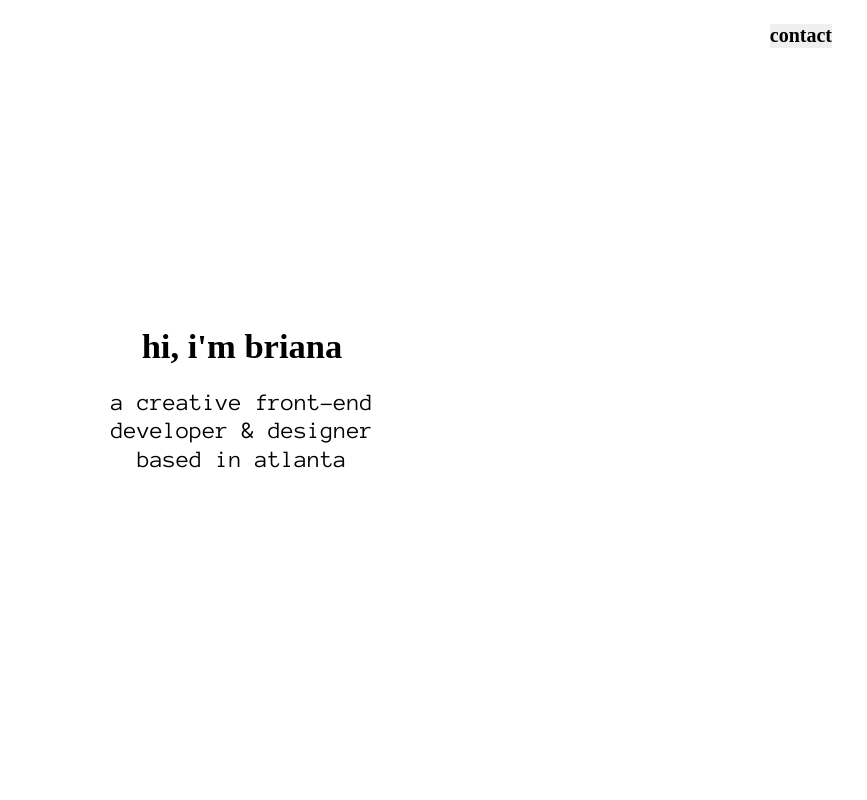
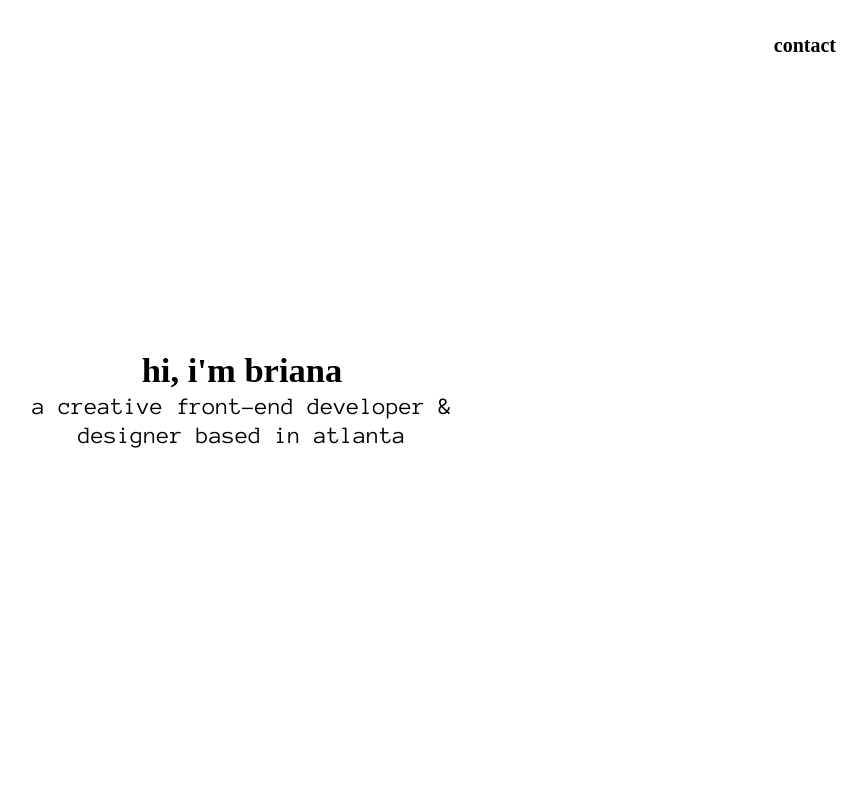
Before and after one commit to brianagude/briana_gude, a website: page src/index.html in a window 1280 px wide. Shown: the top 800 px of the page, without its empty margins (398-1265 px from the left). Drawn offline with nearby package versions, Linux system fonts and the light colour scheme; files that its build step writes are made by us from their sources; a web font is replaced by a local one.

Commit message:
complete redesign / 2 columns

```diff
--- a/src/css/global.scss
+++ b/src/css/global.scss
@@ -1,7 +1,5 @@
   //font
   @import url('https://fonts.googleapis.com/css?family=Anonymous+Pro:400,700,700i');
-  @import url('https://fonts.googleapis.com/css?family=Abel|Anonymous+Pro|Coda+Caption:800|Fjalla+One|Questrial');
-  @import url('https://fonts.googleapis.com/css?family=Anonymous+Pro|Inconsolata|News+Cycle|Poppins|Questrial|Staatliches|Thasadith|VT323');
 
 	// colors
 	$pink1: #F92A80;
@@ -12,8 +10,6 @@
 	$yellow: #f1d302;
 	$blue: #235789;
 
-  // animations
-
   // mixins
   @mixin colors() {
     span{transition: all 30s;}
@@ -23,49 +19,47 @@
     span:nth-child(7n-1):hover{color: $pink4;}
     span:nth-child(4n+1):hover{color: $blue;}
     span:nth-child(5n):hover{color: $yellow;}
-}
+  }
 
-  * { margin:0; padding:0; }
+  @mixin flex($justify){
+    display: flex;
+    justify-content: $justify;
+    align-items: center;
+  }
+
+  // * { margin:0; padding:0; }
   html {font-size: 24px;}
   body {
     background-color: white;
     font-family: 'Anonymous Pro', monospace;
-    // font-family: futura;
-    // font-family: 'Questrial', sans-serif;
-    // font-family: 'VT323', monospace;
     font-weight: 400;
     line-height: 1.2;
     text-align: center;
     color: black;
     cursor: crosshair;
+    // margin: 40px;
   }
 
   a{
     color: black;
     text-decoration: none;
 
-    // &:hover{
-      // text-decoration:underline;
-    // }
+    &:hover{text-decoration: line-through;}
   }
-
-
 
   h1, h2, h3, h4, h5, a, .dropbtn {
     margin: 0;
-    // font-family: 'Questrial', sans-serif;
-    // font-family: 'VT323', monospace;
-    // font-family: 'Anonymous Pro', monospace;
     font-family: futura;
 
-    font-weight: 800;
+    font-weight: 700;
     line-height: 1.2;
+
+    @include colors();
   }
 
   h1 {
     font-size: 2.074em;
     font-weight: 700;
-
     @include colors();
   }
 
@@ -74,52 +68,28 @@
   h4 {font-size: 1.2em;}
   small, .text_small {font-size: 0.833em;}
 
-  a.logo{
+
+  header{
+    @include flex(space-between);
     top: 0;
     left: 0;
     position: fixed;
+    width: 100%;
+    // z-index: 5;
+    div{margin: 10px 20px 40px 20px;}
 
-    img{
-      max-height: 25px;
-      padding: 0;
-      margin: 20px 30px;
-    }
-  }
-
-  // header{
-  //   display: flex;
-  //   justify-content: space-between;
-  //
-  //   top: 0;
-  //   left: 0;
-  //   position: fixed;
-  //   padding: 0;
-  //   margin: 0;
-  //
-  //   width: 100vw;
-  //   height: auto;
-  //
-  //   img{
-  //     max-height: 25px;
-  //     padding: 0;
-  //     margin: 20px 30px;
-  //   }
-
-    nav.links{
-      // display: none;
-      top: 0;
-      right: 20px;
-      position: fixed;
-      // height: 100%;
-      margin: 20px 30px;
+    nav{
+      margin: 20px 20px 40px 20px;
       text-align: right;
       p, a, .dropbtn {font-size: 0.833em;}
 
-      .dropbtn {border: none;}
+      .dropbtn {
+        border: none;
+        background-color: rgba(0, 0, 0, 0);
+      }
       .dropdown {
         position: relative;
         display: inline-block;
-        // text-align: right;
       }
 
       /* Dropdown Content (Hidden by Default) */
@@ -157,73 +127,47 @@
         text-decoration: underline;
       }
           }
-  // }
-
-  section.main{
-    height: 100vh;
-    width: 100vw;
-    display: flex;
-    justify-content: center;
-    align-items: center;
-    flex-wrap: wrap;
-    text-align: center;
-
-    div{max-width: 25vw;}
-
-    p, h1, h2, h3, h4, h5{
-      margin: 20px;
-      @include colors();
-    }
-}
-
-  section.sub{
-    height: 100vh;
-    width: 100vw;
-    display: flex;
-    justify-content: flex-start;
-    align-items: flex-start;
-    flex-wrap: wrap;
-    text-align: center;
-
-    div{max-width: 25vw;}
-    p, h1, h2, h3, h4, h5{
-      margin: 20px;
-      @include colors();
-    }
   }
 
 
-  section.projects {
-    width: 100vw;
-    height: 100vh;
+
+  section.copy{
+    @include flex(center);
+    min-height: 100vh;
+    width: 33.333vw;
+
+    position: fixed;
     top: 0;
     left: 0;
-    padding: 0;
-    margin: 80px 10px;
 
-    div a{display: block;}
-    div a, p, h1, h2, h3, h4{margin: 10px;}
-    div{
-      text-align: right;
-      margin: 10px;
-    }
-
-    // h1, h2, h3, h4, h5{
-    //   span:nth-child(1n){color: $pink1;}
-    //   span:nth-child(2n){color: $pink2;}
-    //   span:nth-child(7n-1){color: $pink4;}
-    //   span:nth-child(4n+1){color: $blue;}
-    //   span:nth-child(5n){color: $yellow;}
-    //   span:nth-child(3n+1){font-size: 30px;}
-    // }
+    // background-color: orange;
   }
 
-    // nav {
-    //   margin-bottom: 20px;
-    //   a {font-weight: 500;}
-    //   p{
-    //     margin: 0;
-    //     font-weight: 700;
-    //     font-style: italic;
-    //   }
-    // }
+  section.projects{
+    @include flex(space-between);
+    // flex-wrap: wrap;
+    // overflow: scroll;
+    // position: fixed;
+    // top: 0;
+    // left: 0;
+    margin-left: 33.333vw;
+    min-height: 100vh;
+    max-height: 100%;
+    width: 66.666vw;
+
+    // background-color: blue;
+
+    div.content{
+      @include flex(center);
+      flex-wrap: wrap;
+      // min-height: 100vh;
+      width: 50%;
+      // border: 5px solid black;
+      // background-color: pink;
+
+      img{max-width: 350px;}
+      h3, p{
+        margin:0;
+      }
+    }
+  }
--- a/src/index.html
+++ b/src/index.html
@@ -9,11 +9,10 @@
   </head>
 
   <body>
-    <!-- <a href='index.html' class='logo'><img src='img/logo-icon-color.png'></a> -->
 
-    <nav class='links'>
-      <!-- <a href='about.html'>about</a>
-      <a href='projects.html'>projects</a> -->
+    <header>
+      <div class='topic'> <h4>  </h4></div>
+      <nav>
         <div class="dropdown">
           <button class="dropbtn">contact</button>
           <div class="dropdown-content">
@@ -24,23 +23,39 @@
           </div>
         </div>
       </nav>
+    </header>
 
+    <section class='copy'>
+      <div>
+        <div class='title'></div>
+        <div class='desc'></div>
+      </div>
+    </section>
 
+    <!-- <section class='projects'>
 
-    <section class='main'>
+    </section> -->
+
+    <section class='projects'>
+      <div class='content'>
         <div>
           <h3> hi, i'm briana </h1>
           <p> a creative front-end developer & designer based in atlanta</p>
-        <!-- <p> in the past, i have worked with start-ups & creative agencies based in atlanta & new york </p>
-        <p> i am a modern design enthusiast & a 2017 graduate of georgia state university </p> -->
+        </div>
+      </div>
+      <div class='content'> </div>
+    </section>
+
+    <section class='projects' data-topic='projects'  data-title='flyleaf' data-desc='a publishing company based in new york, ny' data-bkgrd='pink'>
+      <div class='content'>
+        <img src='img/issue1cover.jpg'>
+      </div>
+
+      <div class='content'>
+        <img src='img/oui1.jpg'>
       </div>
     </section>
 
-    <section class='sub'>
-      <h4> recent projects: </h4>
-    </section>
-
-    <div class='cursor'></div>
     <script src='js/global.js'></script>
   </body>
 </html>
--- a/src/js/global.js
+++ b/src/js/global.js
@@ -1,3 +1,5 @@
+//  text effect
+
 'use strict'
 
 function _toArray(arr) { return Array.isArray(arr) ? arr : Array.from(arr) }
@@ -18,51 +20,22 @@ function makeSpans (selector) {
 
 makeSpans('p, h1, h2, h3, h4, h5')
 
-// new mouse
-const cursor = document.querySelector('div.cursor')
-let isMouseDown = false
 
-const grow = function(){
-  cursor.classList.add('is-down')
-}
-
-const shrink = function(){
-   cursor.classList.remove('is-down')
-}
-
-const moveCursor = function(x, y){
-  cursor.style.left = x + 'px'
-  cursor.style.top = y + 'px'
-}
-
-document.addEventListener('mousedown', function(event){
-  isMouseDown = true
-  grow()
-})
-
-document.addEventListener('mouseup', function(){
-  isMouseDown = false
-  shrink()
-})
-
-document.addEventListener('mousemove', function(event){
-  moveCursor(event.pageX, event.pageY)
-  // console.log(event)
-})
-
-$('a').on('mouseenter', function(){
-  $('.cursor').addClass('is-down')
-})
-
-$('a').on('mouseleave', function(){
-  $('.cursor').removeClass('is-down')
-})
+// change elements on scroll
 
 
-// animate logo
+document.addEventListener('scroll', function() {
+  const pixels = window.pageYOffset
+  const sections = document.querySelectorAll('section.projects')
+  const topic = document.querySelector('div.topic h4')
+  const title = document.querySelector('div.title')
+  const desc = document.querySelector('div.desc')
 
-// project movement
-const projectlink = document.querySelectorAll('project-list a')
-$(projectlink).on('click', function(){
-  $('div.project-list').css('transform', 'translateX(-100%)')
+  sections.forEach(section => {
+    if (section.offsetTop - 200 <= pixels){
+      topic.innerHTML = section.getAttribute('data-topic')
+      title.innerHTML = section.getAttribute('data-title')
+      desc.innerHTML = section.getAttribute('data-desc')
+    }
+  })
 })
```
Also changed, not shown: dist/css/global.css, dist/img/issue1cover.jpg (added), dist/img/oui1.jpg (added), dist/img/plantlife1.jpg (added), dist/img/plantlifebunch.jpg (added), dist/img/sexntech cover.jpg (added), dist/index.html, dist/js/global.js, src/img/issue1cover.jpg (added), src/img/oui1.jpg (added), src/img/plantlife1.jpg (added), src/img/plantlifebunch.jpg (added), src/img/sexntech cover.jpg (added). Lines whose indentation alone changed are shown as unchanged.
